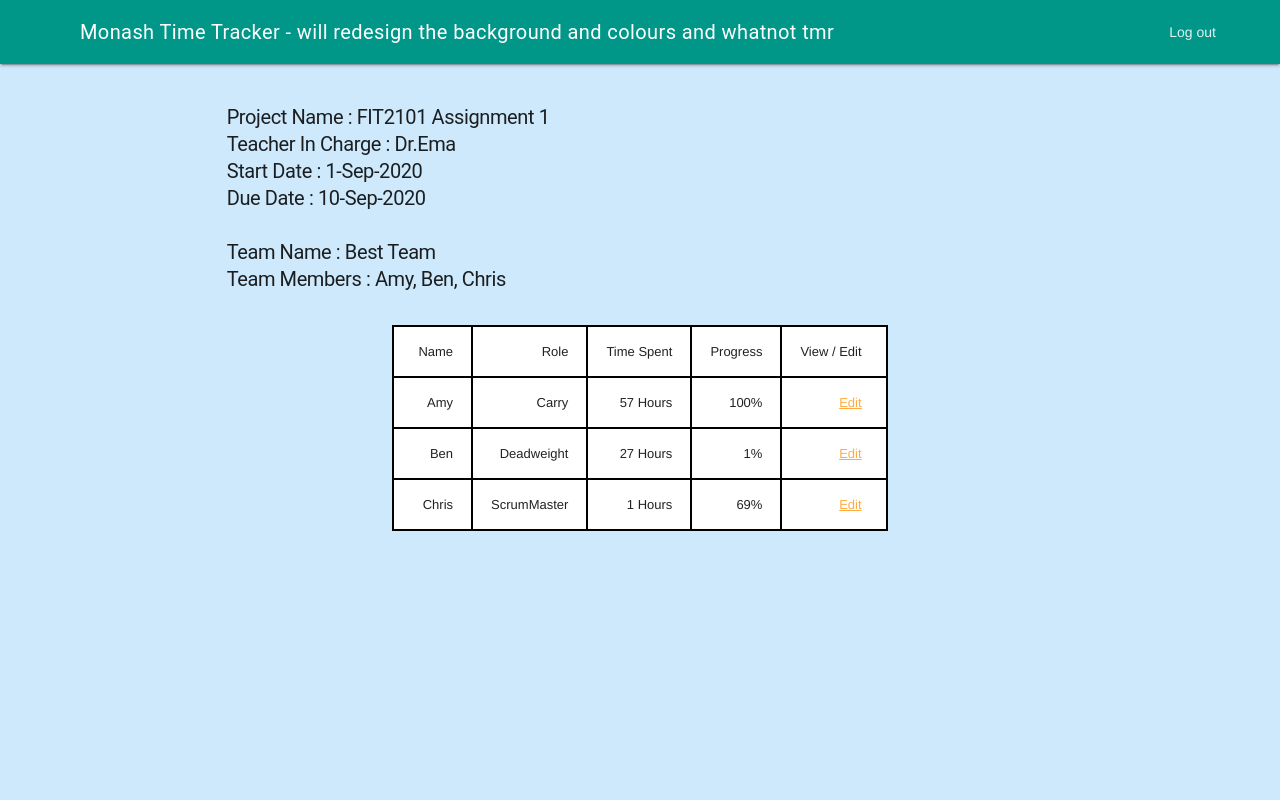
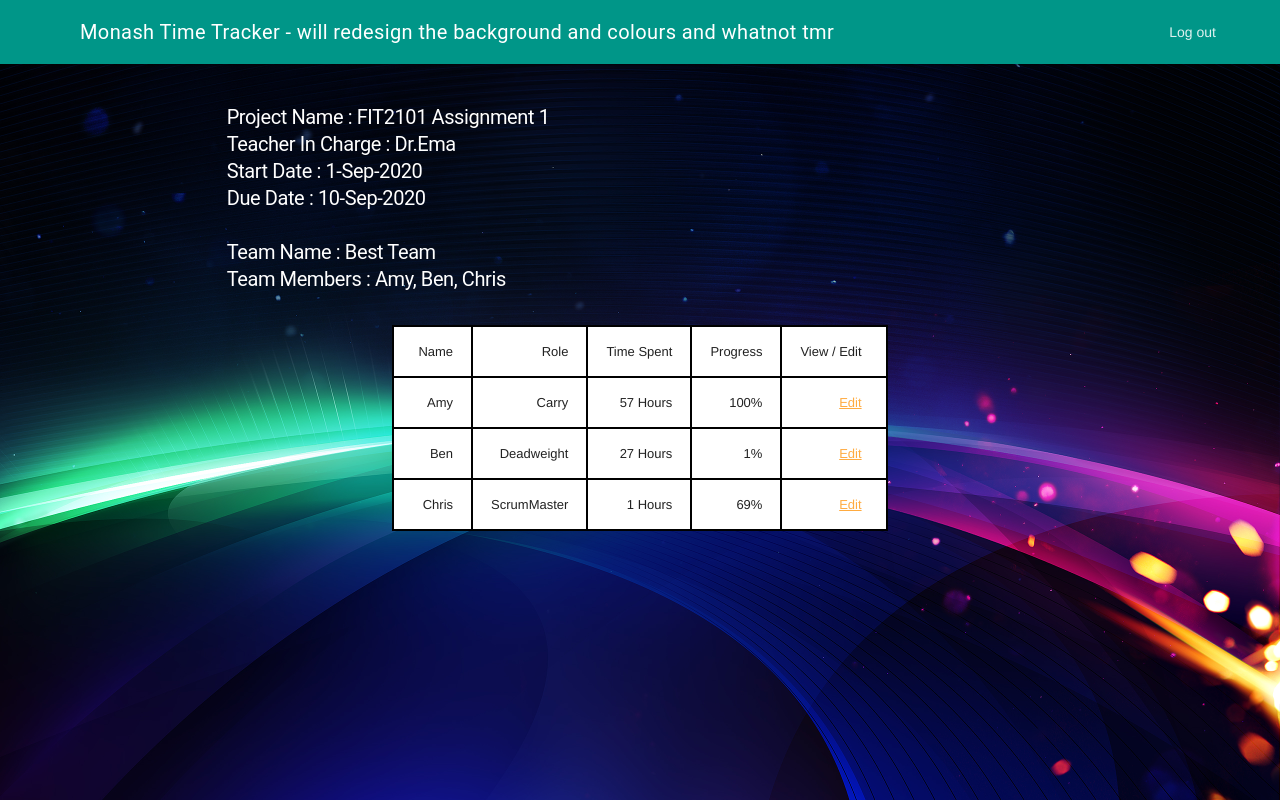
Before and after one commit to QiYuan08/Time-Tracker, a PHP site: page /overview.html in a window 1280 px wide. Run offline with PHP 8.4, Linux system fonts and the light colour scheme.

Commit message:
update overview css

```diff
--- a/css/overview.css
+++ b/css/overview.css
@@ -7,18 +7,26 @@ span{
 }
 
 body{
+  background-image: url('img/background10.jpg');
+  background-size: cover;
   background-color: #CEE9FB;
   line-height: 25px;
 }
 
+caption{
+  color: white;
+}
+
 h1{
   text-align: left;
-  font-size: 20px
+  font-size: 20px;
+  color: white
 }
 
 h2{
   text-align: right;
-  font-size: 20px
+  font-size: 20px;
+  color: white
 }
 
 h3{
```
